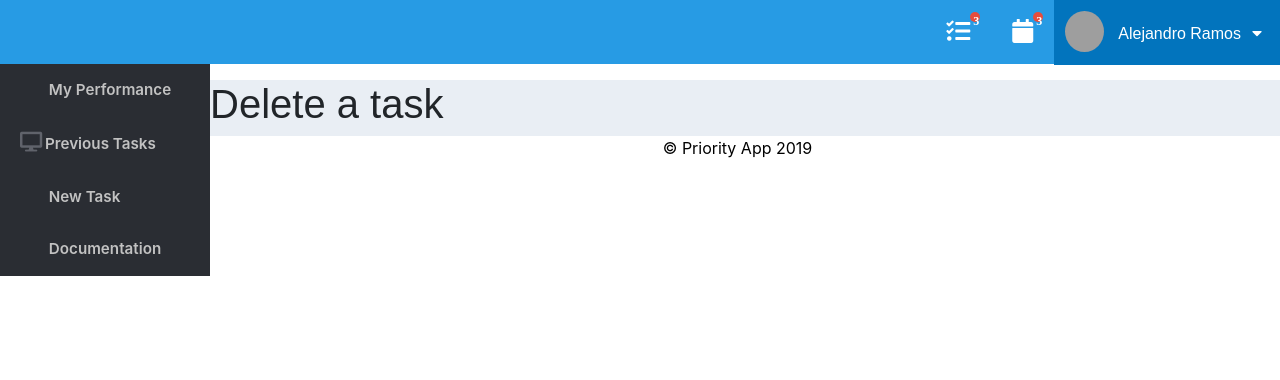
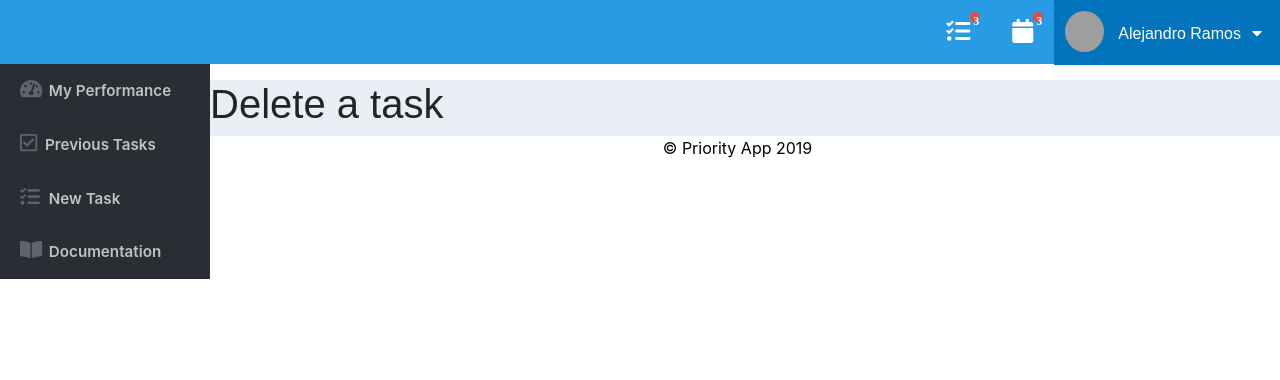
Before and after one commit to a-bautista/mydashboard_tasks, a Django app: page /task/delete/ in a window 1280 px wide. Shown: the top 380 px of the page. Run offline with Django 3.2, Linux system fonts and the light colour scheme; some libraries are stand-ins or nearby versions; grey boxes are pictures that could not be loaded.

Commit message:
Added the modifications in the left side bar.

```diff
--- a/mydashboard/templates/base.html
+++ b/mydashboard/templates/base.html
@@ -56,7 +56,7 @@
     <!--<script src="https://cdnjs.cloudflare.com/ajax/libs/jquery/3.1.0/jquery.min.js"></script>-->
     <!--------------------------------- Internal dependencies ---------------------------------->
     <!--these are not working correctly now-->
-    <script src="{% static 'task/js/leftSidebar.js' %}"></script><!-- Animate the dropdown menus from the sidebar -->
+    <!--<script src="{% static 'task/js/leftSidebar.js' %}"></script>--><!-- Animate the dropdown menus from the sidebar -->
     <!--<script src="{% static 'task/js/formCreate.js' %}"></script>-->
     <!--end of these are not working correctly now-->
     <!--------------------- Script that is used in the results templates ------------------------------>
--- a/mydashboard/templates/leftSidebar.html
+++ b/mydashboard/templates/leftSidebar.html
@@ -3,10 +3,29 @@
   </div>
   <div id="sidebar-nav">
     <ul>
-      <li><a href="/"><i class="fa fa-dashboard"></i> My Performance</a></li>
-      <li><a href="/task/previous_tasks"><i class="fa fa-desktop"></i>Previous Tasks</a></li>
-      <li><a href="/task/new"><i class="fa fa-usd"></i> New Task</a></li>
-      <li><a href="#"><i class="fa fa-pencil-square-o"></i> Documentation</a></li>
+      <li class="header-menu">
+          <a href="/"><i class="fa fa-tachometer-alt"></i> My Performance</a>
+      </li>
+      <li class="sidebar-dropdown">
+        <a href="#"><i class="far fa-check-square"></i>Previous Tasks</a>
+        <!--
+        <div class="sidebar-submenu">
+              <ul>
+                <li>
+                  <a href="/task/previous_tasks">Weeks</a>
+                </li>
+                <li>
+                  <a href="#">Months</a>
+                </li>
+                <li>
+                  <a href="#">Years</a>
+                </li>
+              </ul>
+            </div>
+            -->
+      </li>
+      <li><a href="/task/new"><i class="fas fa-tasks"></i> New Task</a></li>
+      <li><a href="#"><i class="fas fa-book-open"></i> Documentation</a></li>
     </ul>
   </div>
 </section>
```
Also changed, not shown: mydashboard/static/task/css/leftSidebar.css (+38 -0 lines).
